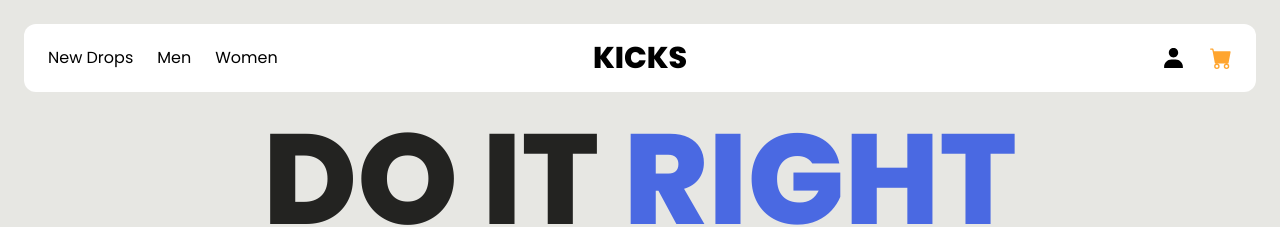
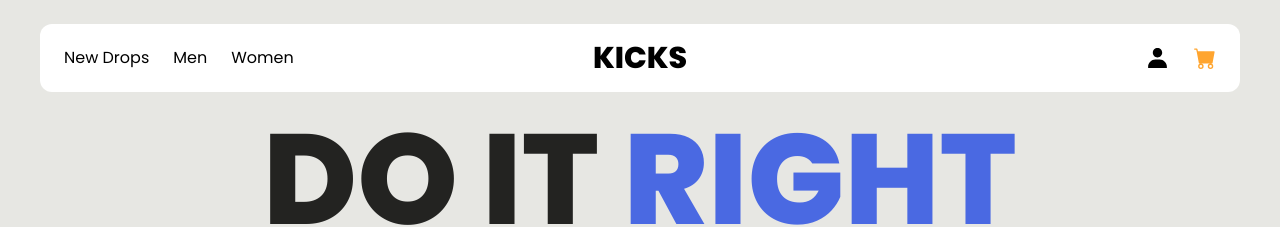
Before and after one commit to ashmeetsmonga/nextjs-kicks, a Next.js app: page / in a window 1280 px wide. Shown: the top 227 px of the page. Built offline with nearby package versions, Linux system fonts and the light colour scheme.

Commit message:
hero image added

```diff
--- a/app/components/Navbar.tsx
+++ b/app/components/Navbar.tsx
@@ -11,7 +11,7 @@ const Navbar = () => {
 	const [showMenu, setShowMenu] = useState(false);
 
 	return (
-		<div className='w-full p-6'>
+		<div className='w-full mb-6'>
 			<div className='bg-white w-full flex justify-between items-center p-4 md:px-6 rounded-xl'>
 				<button className='md:hidden w-1/3'>
 					{!showMenu && (
--- a/app/layout.tsx
+++ b/app/layout.tsx
@@ -16,7 +16,7 @@ export const metadata: Metadata = {
 export default function RootLayout({ children }: { children: React.ReactNode }) {
 	return (
 		<html lang='en'>
-			<body className={`${poppins.className} bg-theme-gray`}>
+			<body className={`${poppins.className} bg-theme-gray p-6 md:px-10`}>
 				<Navbar />
 				{children}
 			</body>
--- a/app/page.tsx
+++ b/app/page.tsx
@@ -2,9 +2,18 @@ import Image from "next/image";
 
 export default function Home() {
 	return (
-		<main className='flex min-h-screen flex-col'>
+		<main className='flex min-h-screen flex-col gap-4 md:gap-6'>
 			<div className='uppercase w-full text-center font-extrabold text-7xl md:text-9xl text-theme-dark-gray'>
 				Do it <span className='text-theme-blue'>right</span>
+			</div>
+			<div className='w-full h-96 md:h-[40rem] rounded-xl relative'>
+				<Image
+					src={"/images/hero.png"}
+					className='rounded-xl'
+					alt='hero'
+					layout='fill'
+					objectFit='cover'
+				/>
 			</div>
 		</main>
 	);
```
Also changed, not shown: 1 other file (tests, documents, lock files or other folders).
